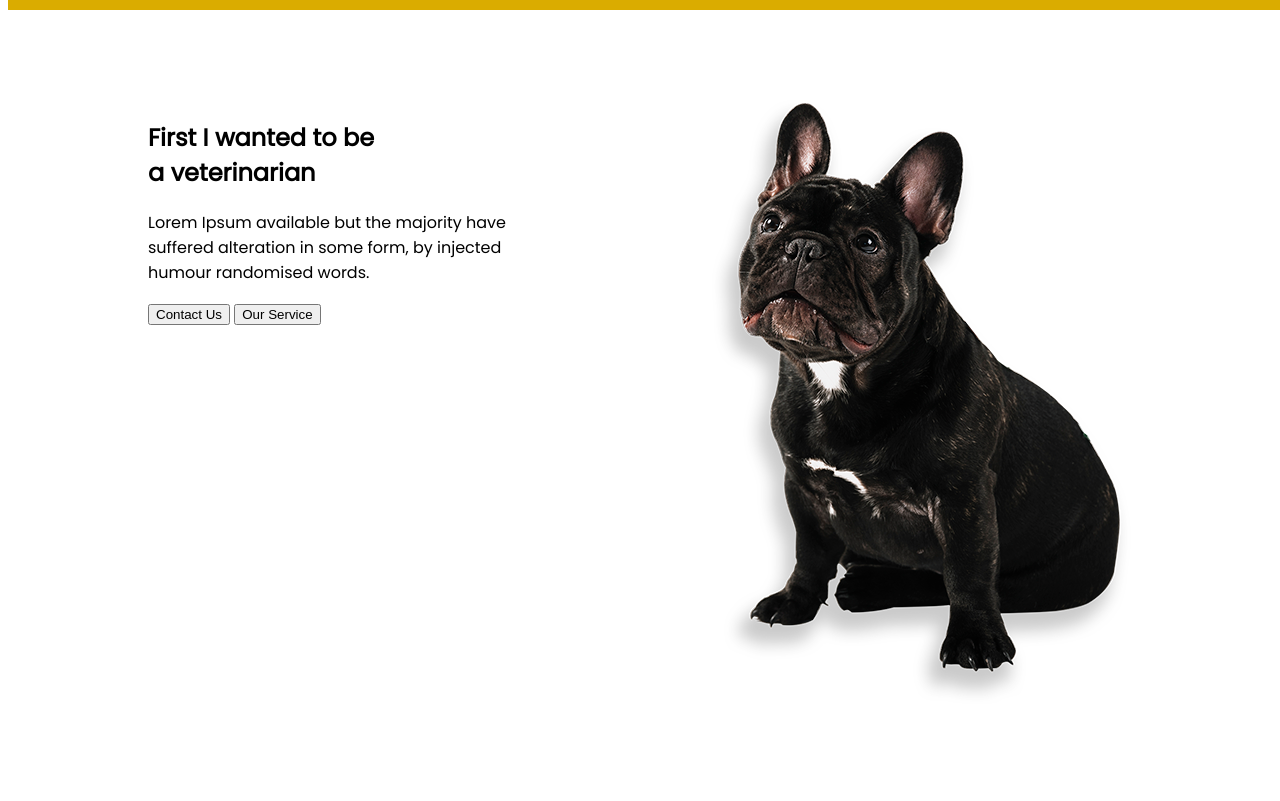
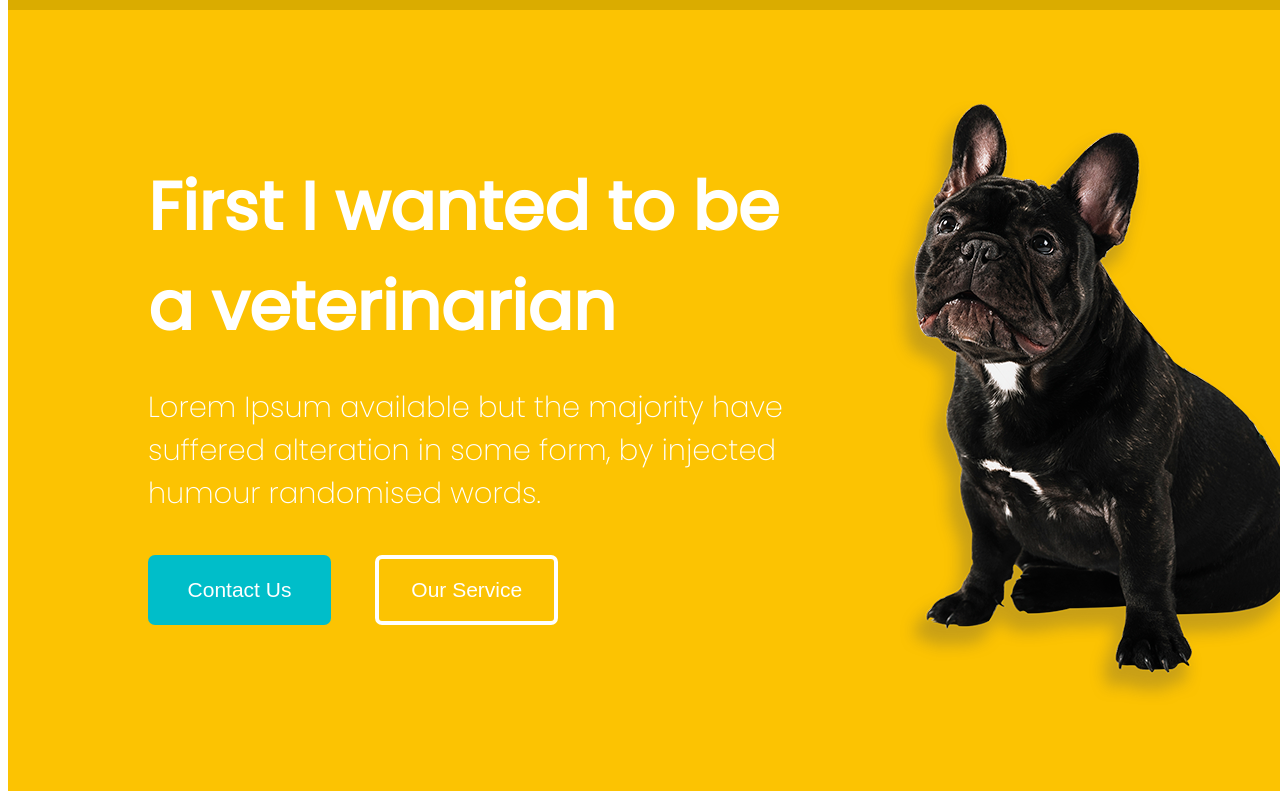
Before and after one commit to anutka-mak/mypages, a plain HTML site: page index.html in a window 1280 px wide. Shown: the part 127-928 px from the top of the page. Drawn offline with Linux system fonts and the light colour scheme.

Commit message:
Update index.html

```diff
--- a/index.html
+++ b/index.html
@@ -13,34 +13,34 @@
     <header>
         <nav>
             <div class="nav">
-                <img class="logo" src="Images/logo.png">
+                <img class="logo" src="Images/logo.png" alt="logo">
                 <ul class="nav-links">
                     <li><a href="#home"></a>Home</li>
                     <li><a href="#about"></a>About</li>
                     <li><a href="#service"></a>Service</li>
                     <li><a href="#home"></a>Contact</li>
                 </ul>
-                    <input type="search" placeholder="Search.." id="site-search" name="q"/>
+                    <input type="search" placeholder="Search.." id="site-search"/>
                     <button id="button"></button>
             </div>
         </nav>
     </header>
-    <section class="firstSection">
+    <section class="first-section">
         <ul class="flex-container">
             <li class="flex-item">
-                        <h1>
+                        <h1 class="text">
                             First I wanted to be <br>a veterinarian
                         </h1>
-                        <p>
+                        <p class="text-more">
                             Lorem Ipsum available but the majority have <br>
                             suffered alteration in some form, by injected <br>
                             humour randomised words.
                         </p>
-                        <button class="contactUs">Contact Us</button>
-                        <button class="ourService">Our Service</button>
+                        <button class="contact-us">Contact Us</button>
+                        <button class="our-service">Our Service</button>
             </li>
             <li class="flex-item">
-                <img class = "imageDog" src="Images/dog.png" alt="">
+                <img class="image-dog" src="Images/dog.png" alt="dog">
             </li>
           </ul>
     </section>
```
